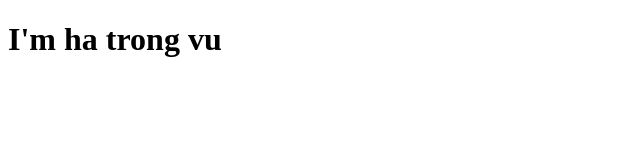
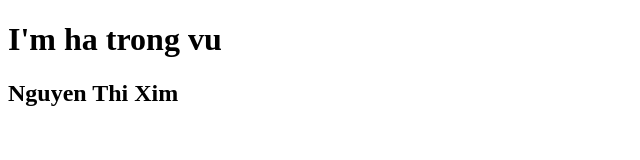
Before and after one commit to hatrongvu13/profile, a plain HTML site: page index.html in a window 1280 px wide. Shown: the whole page, without its empty margins (0-640 px from the left). Drawn offline with Linux system fonts and the light colour scheme.

Commit message:
i am ha trong vu

```diff
--- a/index.html
+++ b/index.html
@@ -7,5 +7,6 @@
 </head>
 <body>
     <h1>I'm ha trong vu</h1>
+    <h2>Nguyen Thi Xim</h2>
 </body>
 </html>
```
